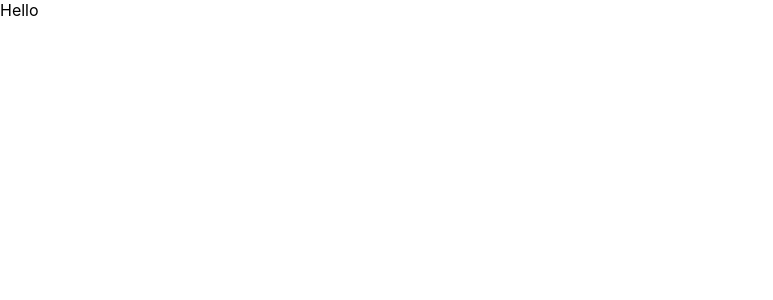
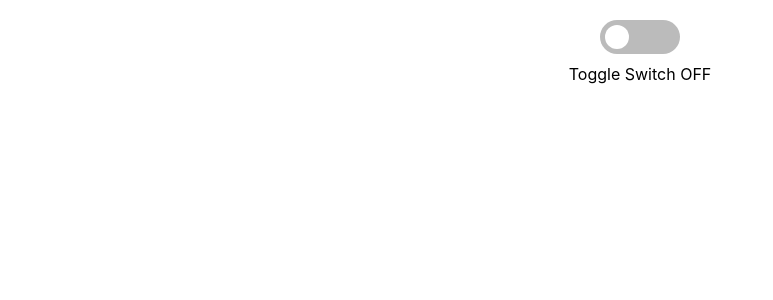
Before and after one commit to violet9503/Practice_wanted_preonboarding, a React (Create React App) app: page / in a window 1280 px wide. Shown: the top 300 px of the page, without its empty margins (0-773 px from the left). Built offline with nearby package versions, Linux system fonts and the light colour scheme.

Commit message:
complete Toggle without animation

```diff
--- a/src/App.css
+++ b/src/App.css
@@ -1,5 +1,8 @@
 .App {
-  text-align: center;
+  align-items: center;
+  justify-content: center;
+  display: flex;
+  flex-direction: column;
 }
 
 .App-logo {
--- a/src/App.js
+++ b/src/App.js
@@ -1,4 +1,4 @@
-// import "./App.css";
+import "./App.css";
 import Toggle from "./component/Toggle";
 
 function App() {
--- a/src/component/Toggle.js
+++ b/src/component/Toggle.js
@@ -1,7 +1,48 @@
-import React from "react";
+import React, { useState } from "react";
+import styled, { css } from "styled-components";
+
+const ToggleBlock = styled.div`
+  display: flex;
+  align-items: center;
+  justify-content: flex-start;
+  width: 70px;
+  padding: 5px;
+  border-radius: 20px;
+  background-color: #bbb;
+  cursor: pointer;
+  margin-top: 20px;
+  margin-bottom: 10px;
+  ${({ toggle }) =>
+    toggle &&
+    css`
+      justify-content: flex-end;
+      background-color: #6741d9;
+    `}
+`;
+
+const ToggleCircle = styled.div`
+  display: flex;
+  border-radius: 1.5em;
+  width: 1.5em;
+  height: 1.5em;
+  background-color: white;
+`;
 
 function Toggle() {
-  return <div>Hello</div>;
+  const [toggle, setToggle] = useState(false);
+
+  const onToggle = () => {
+    setToggle((toggle) => !toggle);
+  };
+
+  return (
+    <>
+      <ToggleBlock onClick={onToggle} toggle={toggle}>
+        <ToggleCircle></ToggleCircle>
+      </ToggleBlock>
+      <div>Toggle Switch {toggle ? "ON" : "OFF"}</div>
+    </>
+  );
 }
 
 export default Toggle;
```
